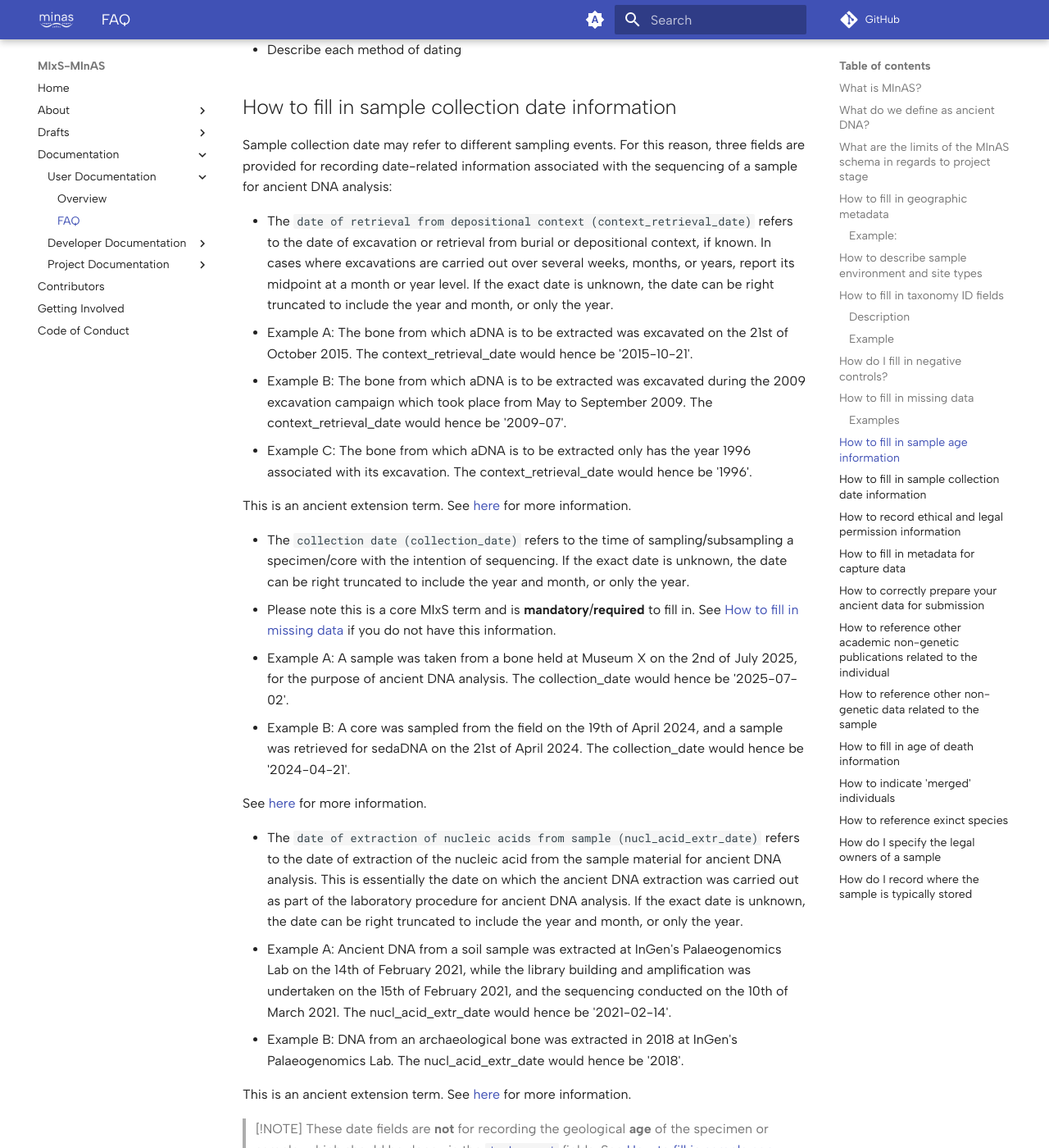
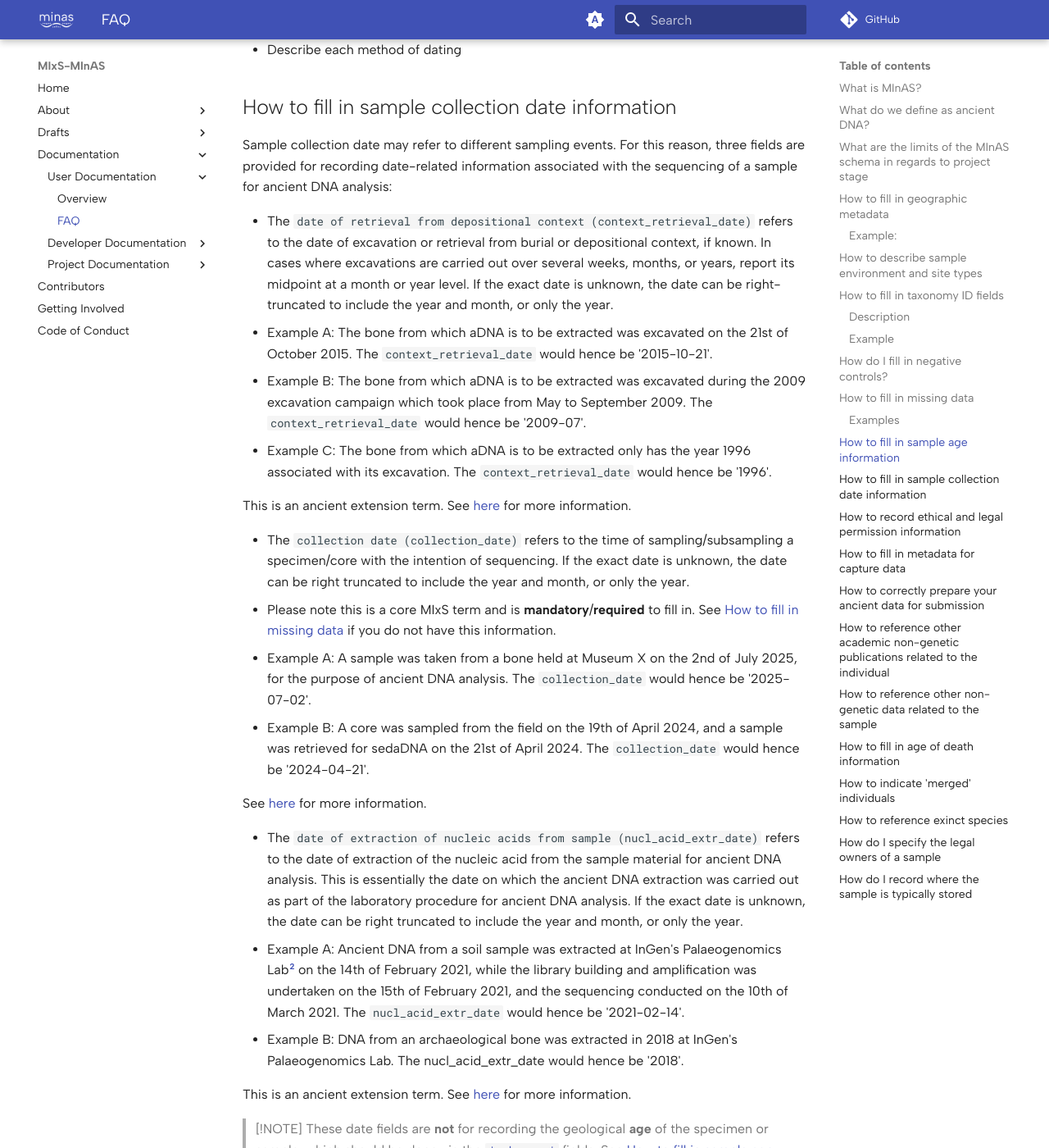
Before and after one commit to MIxS-MInAS/MIxS-MInAS.github.io, an MkDocs documentation site: the page built from docs/documentation/user-documentation/faq.md, in a window 1280 px wide and 1400 px high, scrolled down 6610 px. Shown: the whole window at 82% size. Built offline with MkDocs 1.6.1 and Material for MkDocs 9.7.7, drawn with Linux system fonts in a browser that asks for light colours; comment, search, counter and statistics services are not loaded.

Commit message:
Apply batched suggestions from code review
Co-authored-by: Deon de Jager <dejager4@gmail.com>

```diff
--- a/docs/documentation/user-documentation/faq.md
+++ b/docs/documentation/user-documentation/faq.md
@@ -195,27 +195,35 @@
 
 ## How to fill in sample collection date information
 
-Sample collection date may refer to different sampling events. For this reason, three fields are provided for recording date-related information associated with the sequencing of a sample for ancient DNA analysis:
+Sample collection date may refer to different sampling events.
+For this reason, three fields are provided for recording date-related information associated with the sequencing of a sample for ancient DNA analysis:
 
-- The `date of retrieval from depositional context (context_retrieval_date)` refers to the date of excavation or retrieval from burial or depositional context, if known. In cases where excavations are carried out over several weeks, months, or years, report its midpoint at a month or year level. If the exact date is unknown, the date can be right truncated to include the year and month, or only the year.
-  - Example A: The bone from which aDNA is to be extracted was excavated on the 21st of October 2015. The context_retrieval_date would hence be '2015-10-21'.
-  - Example B: The bone from which aDNA is to be extracted was excavated during the 2009 excavation campaign which took place from May to September 2009. The context_retrieval_date would hence be '2009-07'.
-  - Example C: The bone from which aDNA is to be extracted only has the year 1996 associated with its excavation. The context_retrieval_date would hence be '1996'.
+- The `date of retrieval from depositional context (context_retrieval_date)` refers to the date of excavation or retrieval from burial or depositional context, if known.
+In cases where excavations are carried out over several weeks, months, or years, report its midpoint at a month or year level.
+If the exact date is unknown, the date can be right-truncated to include the year and month, or only the year.
+  - Example A: The bone from which aDNA is to be extracted was excavated on the 21st of October 2015. The `context_retrieval_date` would hence be '2015-10-21'.
+  - Example B: The bone from which aDNA is to be extracted was excavated during the 2009 excavation campaign which took place from May to September 2009. The `context_retrieval_date` would hence be '2009-07'.
+  - Example C: The bone from which aDNA is to be extracted only has the year 1996 associated with its excavation. The `context_retrieval_date` would hence be '1996'.
 
 This is an ancient extension term. See [here](https://genomicsstandardsconsortium.github.io/mixs/0001363/) for more information.
 
-- The `collection date (collection_date)` refers to the time of sampling/subsampling a specimen/core with the intention of sequencing. If the exact date is unknown, the date can be right truncated to include the year and month, or only the year.
+- The `collection date (collection_date)` refers to the time of sampling/subsampling a specimen/core with the intention of sequencing.
+If the exact date is unknown, the date can be right truncated to include the year and month, or only the year.
   - Please note this is a core MIxS term and is **mandatory**/**required** to fill in. See [How to fill in missing data](https://www.mixs-minas.org/documentation/user-documentation/faq/#how-to-fill-in-missing-data) if you do not have this information.
-  - Example A: A sample was taken from a bone held at Museum X on the 2nd of July 2025, for the purpose of ancient DNA analysis. The collection_date would hence be '2025-07-02'.
-  - Example B: A core was sampled from the field on the 19th of April 2024, and a sample was retrieved for sedaDNA on the 21st of April 2024. The collection_date would hence be '2024-04-21'.
+  - Example A: A sample was taken from a bone held at Museum X on the 2nd of July 2025, for the purpose of ancient DNA analysis. The `collection_date` would hence be '2025-07-02'.
+  - Example B: A core was sampled from the field on the 19th of April 2024, and a sample was retrieved for sedaDNA on the 21st of April 2024. The `collection_date` would hence be '2024-04-21'.
 
 See [here](https://genomicsstandardsconsortium.github.io/mixs/0000011/) for more information.
 
-- The `date of extraction of nucleic acids from sample (nucl_acid_extr_date)` refers to the date of extraction of the nucleic acid from the sample material for ancient DNA analysis. This is essentially the date on which the ancient DNA extraction was carried out as part of the laboratory procedure for ancient DNA analysis. If the exact date is unknown, the date can be right truncated to include the year and month, or only the year.
-  - Example A: Ancient DNA from a soil sample was extracted at InGen's Palaeogenomics Lab on the 14th of February 2021, while the library building and amplification was undertaken on the 15th of February 2021, and the sequencing conducted on the 10th of March 2021. The nucl_acid_extr_date would hence be '2021-02-14'.
+- The `date of extraction of nucleic acids from sample (nucl_acid_extr_date)` refers to the date of extraction of the nucleic acid from the sample material for ancient DNA analysis.
+This is essentially the date on which the ancient DNA extraction was carried out as part of the laboratory procedure for ancient DNA analysis.
+If the exact date is unknown, the date can be right truncated to include the year and month, or only the year.
+  - Example A: Ancient DNA from a soil sample was extracted at InGen's Palaeogenomics Lab[^2] on the 14th of February 2021, while the library building and amplification was undertaken on the 15th of February 2021, and the sequencing conducted on the 10th of March 2021. The `nucl_acid_extr_date` would hence be '2021-02-14'.
   - Example B: DNA from an archaeological bone was extracted in 2018 at InGen's Palaeogenomics Lab. The nucl_acid_extr_date would hence be '2018'.
 
 This is an ancient extension term. See [here](https://genomicsstandardsconsortium.github.io/mixs/0001386/) for more information.
+
+[^2]: Not a real lab.
 
 > [!NOTE]
 > These date fields are **not** for recording the geological **age** of the specimen or sample, which should be done via the [`*_chrono_*`](https://www.mixs-minas.org/extension-ancient/) fields.
```
